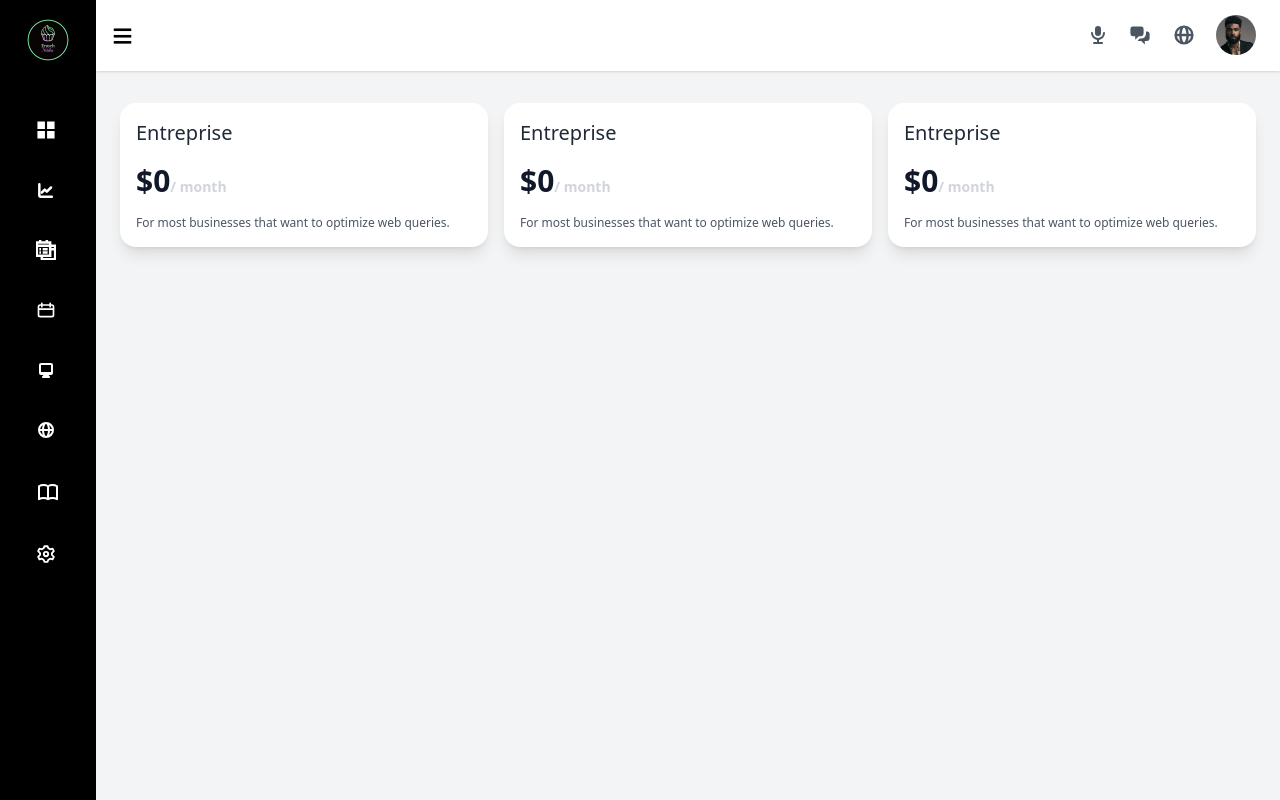
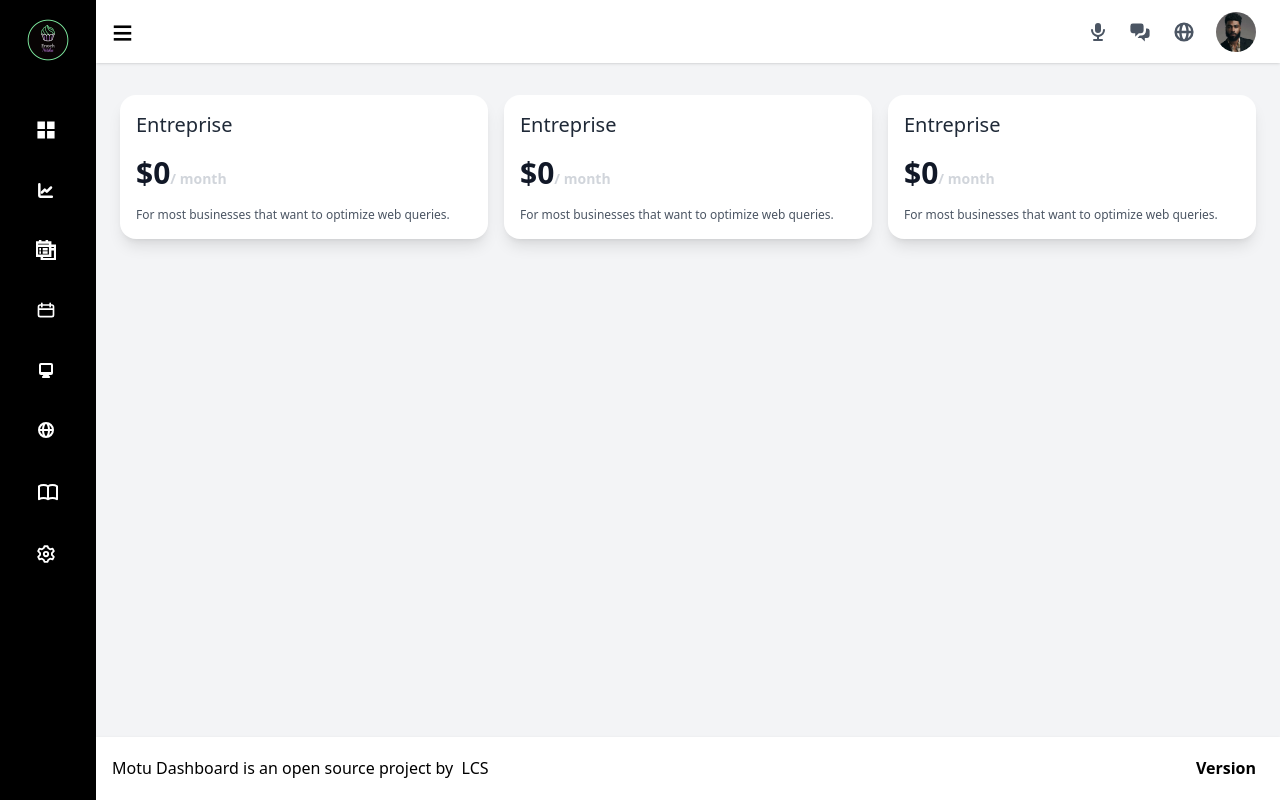
Before and after one commit to clumsyowl/dashboard-template, a React (Vite) app: page / in a window 1280 px wide. Built offline with nearby package versions, Linux system fonts and the light colour scheme.

Commit message:
added footer component

```diff
--- /dev/null
+++ b/src/dashboard/Footer.jsx
@@ -0,0 +1,38 @@
+import React from "react";
+import { Link } from "react-router-dom";
+
+function Footer() {
+  return (
+    <footer className="relative z-10 h-16 w-full items-center bg-white shadow md:h-20">
+      <div className="relative mx-auto flex h-full flex-col justify-center px-3">
+        <div className="relative flex w-full items-center pl-1 sm:ml-0 sm:pr-2">
+          <div className="relative left-0 flex w-3/4">
+            <div className="relative flex h-full items-center">
+              <a
+                href="https://www.csl.ws"
+                target="_blank"
+                rel="noopener noreferrer"
+              >
+                Motu Dashboard
+              </a>
+              &nbsp;is an open source project by &nbsp;
+              <a
+                href="https://www.csl.ws"
+                target="_blank"
+                rel="noopener noreferrer"
+              >
+                LCS
+              </a>
+            </div>
+          </div>
+          <div className="relative ml-5 flex w-full items-center justify-end p-1 sm:right-auto sm:mr-0">
+            <strong>Version</strong>
+
+          </div>
+        </div>
+      </div>
+    </footer>
+  );
+}
+
+export default Footer;
--- a/src/dashboard/Layout.jsx
+++ b/src/dashboard/Layout.jsx
@@ -3,6 +3,7 @@ import Overlay from "./Overlay";
 import Sidebar from "./sidebar/Sidebar";
 import DashboardProvider from "./Provider";
 import TopBar from "./TopBar";
+import Footer from "./Footer";
 
 const style = {
   container: "bg-gray-100 h-screen overflow-hidden relative",
@@ -20,6 +21,7 @@ function DashboardLayout(props) {
           <div className={style.mainContainer}>
             <TopBar />
             <main className={style.main}>{props.children}</main>
+            <Footer />
           </div>
         </div>
       </div>
--- a/vite.config.js
+++ b/vite.config.js
@@ -1,8 +1,11 @@
-import { defineConfig } from 'vite'
-import react from '@vitejs/plugin-react'
+import { defineConfig } from "vite";
+import react from "@vitejs/plugin-react";
 import Pages from "vite-plugin-pages";
 
 // https://vitejs.dev/config/
 export default defineConfig({
   plugins: [react(), Pages()],
-})
+  define: {
+    __APP_VERSION__: JSON.stringify(process.env.version),
+  },
+});
```
